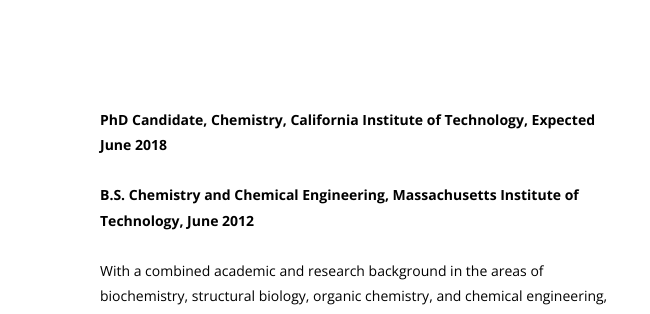
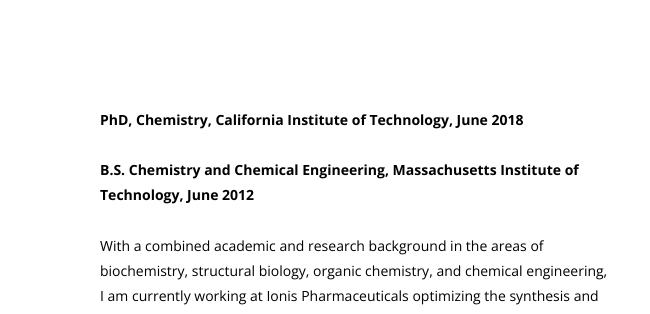
Before and after one commit to camillemcavoy/camillemcavoy.github.io, a plain HTML site: page index.html in a window 1280 px wide. Shown: the part 431-745 px from the top of the page, 0-650 px from the left. Drawn offline with nearby package versions, Linux system fonts and the light colour scheme; grey boxes are pictures that could not be loaded; a script that the page names is missing.

Commit message:
Removed expected from graduation

```diff
--- a/index.html
+++ b/index.html
@@ -95,7 +95,7 @@ License URL: http://creativecommons.org/licenses/by/3.0/
                 <div class="panel-group" id="accordion" role="tablist" aria-multiselectable="true">
                     <div class="panel panel-default">
                         <div id="collapseOne" class="panel-collapse collapse in" role="tabpanel" aria-labelledby="headingOne">
-                            <div class="panel-body panel_text"><p style="color:#000000;"><b>PhD Candidate, Chemistry, California Institute of Technology, Expected June 2018</b>
+                            <div class="panel-body panel_text"><p style="color:#000000;"><b>PhD, Chemistry, California Institute of Technology, June 2018</b>
 <br />
 <br />
 <b>B.S. Chemistry and Chemical Engineering, Massachusetts Institute of Technology, June 2012</b>
```
